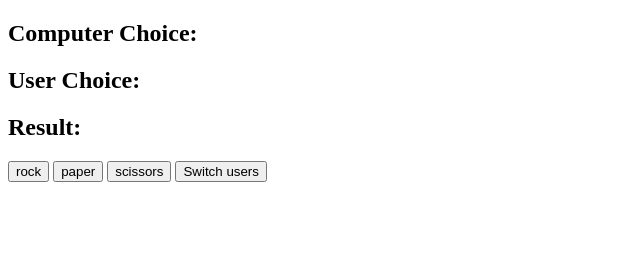
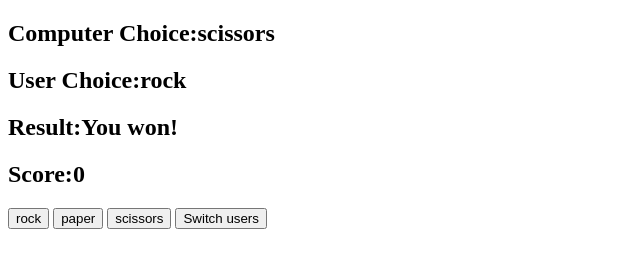
Before and after one commit to RobertMcRae/RobertMcRae.github.io, a plain HTML site: page index.html in a window 1280 px wide. Both pictures are taken after a click on the button "rock". Shown: the whole page, without its empty margins (0-640 px from the left). Drawn offline with Linux system fonts and the light colour scheme.

Commit message:
Corrected everything the right way and now it works properly!

```diff
--- a/app.js
+++ b/app.js
@@ -1,52 +1,72 @@
-const computerChoiceDisplay = document.getElementById("computer-choice")
-const userChoiceDisplay = document.getElementById("user-choice")
-const resultDisplay = document.getElementById("result")
-const possibleChoices = document.querySelectorAll('button') //picks all the buttons
-let userChoice
-let computerChoice
-let result
+const computerChoice  = document.getElementById('computer')
+const userChoice  = document.getElementById('user')
+const result = document.getElementById('result')
+const score = document.getElementById('score')
+let statuss = false
 
+const allButtons = document.querySelectorAll('button')
 
-possibleChoices.forEach(x => x.addEventListener('click', (e) => {
-    userChoice = e.target.id
-    userChoiceDisplay.innerHTML = userChoice //on each click, the user choice inner html is updated
-    generateComputerChoice()
-    getResult()
-}))
+allButtons.forEach(x => x.addEventListener('click', buttonClicked))
 
-function generateComputerChoice() {
-    const randomNumber = Math.floor(Math.random() * 3);
-    switch (randomNumber) {
-        case 0: computerChoice  = 'rock'
-        break;
-        case 1: computerChoice = 'scissors'
-        break;
-        case 2: computerChoice = 'paper'
-        break;
+function buttonClicked(event) {
+    userChoiceDisplay(event);
+    computerAnswer();
+    evaluateResults();
+    if (statuss) {
+        score.innerText = Number(score.innerText) + 1
     }
-    computerChoiceDisplay.innerHTML = computerChoice
+    else {
+        score.innerText = 0
+    }
 }
 
-function getResult() {
-    if (computerChoice === userChoice){
-        result = `it's a draw!`
+function userChoiceDisplay(e) {
+    userChoice.innerText = e.target.innerText
+}
+
+function computerAnswer() {
+    number = Math.floor(Math.random() * 3) //0,1,2
+    let string
+    switch (number) {
+        case 0: string = 'rock'
+        break;
+        case 1: string =  'paper'
+        break;
+        case 2: string = 'scissors'
+        break
     }
-    if (computerChoice === 'rock' && userChoice === 'paper'){
-        result =`you win!`
+    computerChoice.innerText = string
+}
+
+function evaluateResults() {
+    comp = computerChoice.innerText
+    user = userChoice.innerText
+    if (comp === user) {
+        result.innerText = `Tied!`
+        statuss = false
     }
-    if (computerChoice === 'rock' && userChoice === 'scissors'){
-        result =`you lost!`
+    else if (comp === 'rock' && user === 'paper') {
+        result.innerText = `You won!`
+        statuss = true
     }
-    if (computerChoice === 'paper' && userChoice === 'rock'){
-        result =`you lost!`
+    else if (comp === 'rock' && user === 'scissors') {
+        result.innerText = `You lost!`
+        statuss = false
     }
-    if (computerChoice === 'paper' && userChoice === 'scissors'){
-        result =`you win!`
+    else if (comp === 'paper' && user === 'rock') {
+        result.innerText = `You lost!`
+        statuss = false
     }
-    if (computerChoice === 'scissors' && userChoice === 'paper'){
-        result =`you lost!`
+    else if (comp === 'paper' && user === 'scissors') {
+        result.innerText = `You won!`
+        statuss =  true
     }
-    if (computerChoice === 'scissors' && userChoice === 'rock'){
-        result =`you win!`
+    else if (comp === 'scissors' && user === 'paper') {
+        result.innerText = `You lost!`
+        statuss = false
+    }
+    else if (comp === 'scissors' && user === 'rock') {
+        result.innerText = `You won!`
+        statuss == true
     }
 }
--- a/index.html
+++ b/index.html
@@ -7,15 +7,16 @@
     <body>
 
 
-        <h2>Computer Choice:<span id="computer-choice"></span></h2>
-        <h2>User Choice:<span id="user-choice"></span></h2>
+        <h2>Computer Choice:<span id="computer"></span></h2>
+        <h2>User Choice:<span id="user"></span></h2>
         <h2>Result:<span id="result"></span></h2>
+        <h2>Score:<span id="score"></span></h2>
 
         <button id="rock">rock</button>
         <button id="paper">paper</button>
         <button id="scissors">scissors</button>
         <button id="switch-users">Switch users</button>
 
-        <script scr="app.js" charset=""utf-8"></script>
+        <script src="app.js" charset=""utf-8"></script>
     </body>
 </html>
```
